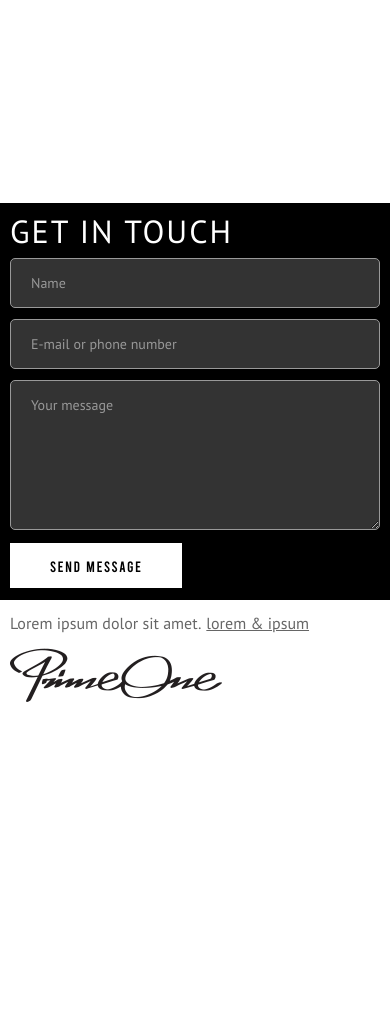
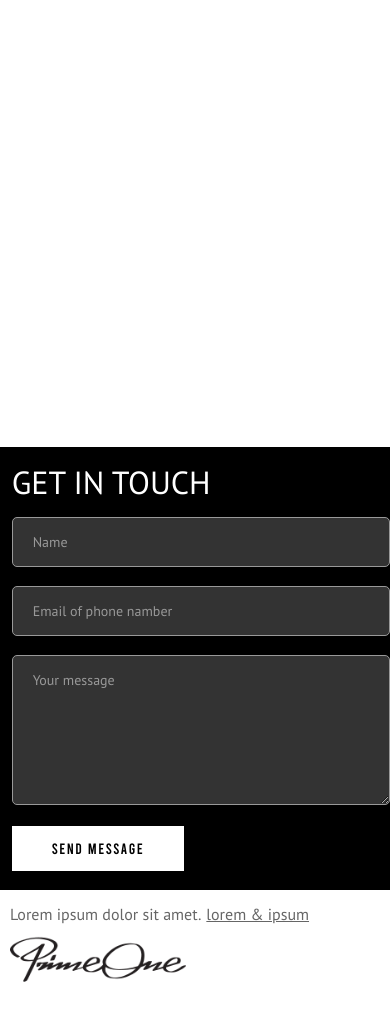
Before and after one commit to Dioneer/PrimeOne_grid_back, a website: page docs/index.html in a window 390 px wide. Shown: the part 2485-3497 px from the top of the page. Before the commit the page ends 3221 px from the top, so only its background shows below. Drawn offline with Linux system fonts and the light colour scheme; files whose address does not match are found by name.

Commit message:
ymap does not work normally with the grid. Solved by position abs

```diff
--- a/docs/css/style.css
+++ b/docs/css/style.css
@@ -159,8 +159,7 @@ footer {
 
 @font-face {
   font-family: "icontest";
-  src: url("../fonts/icontest.eot?mcyf60");
-  src: url("../fonts/icontest.eot?mcyf60#iefix") format("embedded-opentype"), url("../fonts/icontest.ttf?mcyf60") format("truetype"), url("../fonts/icontest.woff?mcyf60") format("woff"), url("../fonts/icontest.svg?mcyf60#icontest") format("svg");
+  src: url("../fonts/icontest.woff?mcyf60") format("woff2");
   font-weight: normal;
   font-style: normal;
   font-display: block;
@@ -656,7 +655,7 @@ footer {
   position: absolute;
   top: 0;
   left: 0;
-  width: 101%;
+  width: 100%;
   height: 100%;
   object-fit: cover;
   object-position: center;
@@ -767,67 +766,46 @@ footer {
   column-gap: 15px;
 }
 
-.contacts__row {
-  display: flex;
+.contacts {
+  display: grid;
+  grid-template-columns: repeat(2, 1fr);
+  grid-auto-rows: 1fr;
 }
 @media (max-width: 767.98px) {
-  .contacts__row {
-    flex-wrap: wrap;
+  .contacts {
+    grid-template-columns: 1fr;
   }
 }
 .contacts__column {
-  flex: 0 0 50%;
+  position: relative;
 }
-@media (max-width: 767.98px) {
-  .contacts__column {
-    flex: 0 0 100%;
-  }
-}
-
-.map-contacts {
-  height: 100%;
-  width: 100%;
-}
-@media (max-width: 767.98px) {
-  .map-contacts {
-    min-height: 200px;
-  }
+.contacts__contain {
+  padding: 5% 0px 5% 3%;
+  background: #000;
 }
 
 .form-contacts {
-  background: #000;
-  padding: 5% 10px 5% 4%;
-}
-@media (max-width: 479.98px) {
-  .form-contacts {
-    padding: 3% 10px;
-  }
+  max-width: 400px;
 }
 .form-contacts__title {
+  color: #fff;
   font-size: 2rem;
-  color: #fff;
-  text-transform: uppercase;
-  letter-spacing: 0.125rem;
-  margin: 0px 0px 3% 0px;
+  margin: 0px 0px 5% 0px;
+}
+.form-contacts__input {
+  margin: 0px 0px 5% 0px;
 }
 
-.form {
-  max-width: 380px;
-}
-.form__input {
-  margin: 0px 0px 3% 0px;
-}
-
-[class*=copyrights-pane] {
-  display: none;
+#map {
+  position: absolute;
+  top: 0;
+  left: 0;
+  width: 100%;
+  height: 100%;
 }
 
 [class*=ground-pane] {
   filter: grayscale(1);
-}
-
-#map {
-  max-width: 320px;
 }
 
 .footer {
@@ -855,15 +833,32 @@ footer {
   color: #666;
 }
 .footer__logo-footer {
-  justify-self: end;
+  width: 100%;
+  padding: 0px 0px 20% 0px;
   position: relative;
-}
-.footer__logo-footer img {
-  max-width: 100%;
 }
 @media (max-width: 767.98px) {
   .footer__logo-footer {
-    justify-self: start;
+    padding: 0px 0px 15% 0px;
+  }
+}
+@media (max-width: 479.98px) {
+  .footer__logo-footer {
+    padding: 0px 0px 20% 0px;
+  }
+}
+.footer__logo-footer img {
+  position: absolute;
+  top: 0;
+  left: 0;
+  width: 100%;
+  height: 100%;
+  object-fit: contain;
+  object-position: right;
+}
+@media (max-width: 767.98px) {
+  .footer__logo-footer img {
+    object-position: left;
   }
 }
 
@@ -989,7 +984,7 @@ html.popup-show {
 }
 
 .input {
-  display: flex;
+  display: grid;
   height: 3.125rem;
   padding: 5px 20px;
   border-radius: 5px;
--- a/docs/files/backend/router/middleware.js
+++ b/docs/files/backend/router/middleware.js
@@ -8,6 +8,7 @@ export const parserJSON = (req, res) => {
 	res.send = (code, ct, data) => {
 		res.setHeader('Access-Control-Allow-Origin', 'http://localhost:3030')
 		res.writeHead(code), { 'Content-Type': ct }
+		console.log(data);
 		res.end(JSON.stringify(data));
 	}
 };
--- a/docs/files/backend/savedata.json
+++ b/docs/files/backend/savedata.json
@@ -1 +1 @@
-{"userName":"sdf","userMessage":"werwer","userEmail":"ada@sdf.re","userPhone":"","add":"User sdf was saved"}
+{"userName":"asdasd","userMessage":"asd","userEmail":"asdasd@ads.sd","userPhone":"","add":"User asdasd was saved"}
--- a/docs/index.html
+++ b/docs/index.html
@@ -206,29 +206,27 @@
 	</div>
 </section>
 			<section class="contacts">
-	<div class="contacts__row">
 	<div class="contacts__column">
-			<div class="contacts__map map-contacts" id="map"></div>
+		<div class="contacts__map" id="map"></div>
 	</div>
 	<div class="contacts__column">
-			<div class="contacts__form form-contacts">
+		<div class="contacts__contain">
+			<form action="http://localhost:5050/save_user_message" method="POST" class="form form-contacts goto-error">
 				<div class="form-contacts__title">GET IN TOUCH</div>
-				<form action="http://localhost:5050/save_user_message" method="POST" class="form goto-error">
-					<div class="form__input">
-						<input type="text" data-value="Name" data-error="Enter your name" autocomplete="off" name="userName"
+				<div class="form-contacts__input">
+					<input type="text" data-value="Name" data-error="fill the field" autocomplete="off" name="userName"
 						class="input req">
 				</div>
-					<div class="form__input">
-						<input type="text" data-value="E-mail or phone number" data-error="Enter e-mail or phone number"
-							autocomplete="off" name="email_or_phone" class="input req">
+				<div class="form-contacts__input">
+					<input type="text" data-value="Email of phone namber" data-error="fill the field" autocomplete="off"
+						name="email_or_phone" class="input">
 				</div>
-					<div class="form__input">
-						<textarea data-value="Your message" data-error="Enter your message" autocomplete="off" name="message"
-							class="textarea req"></textarea>
+				<div class="form-contacts__input">
+					<textarea data-value="Your message" data-error="fill the field" autocomplete="off" name="message"
+						class="textarea"></textarea>
 				</div>
-					<button type="submit" class="form__btn btn btn_w"><span>SEND MESSAGE</span></button>
+				<button type="submit" class="form-contacts__button btn btn_w"><span>SEND MESSAGE</span></button>
 			</form>
-			</div>
 		</div>
 	</div>
 </section>
--- a/style.css
+++ /dev/null
@@ -1,48 +0,0 @@
-@font-face {
-  font-family: 'icontest';
-  src:  url('fonts/icontest.eot?mcyf60');
-  src:  url('fonts/icontest.eot?mcyf60#iefix') format('embedded-opentype'),
-    url('fonts/icontest.ttf?mcyf60') format('truetype'),
-    url('fonts/icontest.woff?mcyf60') format('woff'),
-    url('fonts/icontest.svg?mcyf60#icontest') format('svg');
-  font-weight: normal;
-  font-style: normal;
-  font-display: block;
-}
-
-[class^="icon-"], [class*=" icon-"] {
-  /* use !important to prevent issues with browser extensions that change fonts */
-  font-family: 'icontest' !important;
-  speak: never;
-  font-style: normal;
-  font-weight: normal;
-  font-variant: normal;
-  text-transform: none;
-  line-height: 1;
-
-  /* Better Font Rendering =========== */
-  -webkit-font-smoothing: antialiased;
-  -moz-osx-font-smoothing: grayscale;
-}
-
-.icon-position:before {
-  content: "\e900";
-}
-.icon-call:before {
-  content: "\e901";
-}
-.icon-mail:before {
-  content: "\e902";
-}
-.icon-fab:before {
-  content: "\e903";
-}
-.icon-twt:before {
-  content: "\e904";
-}
-.icon-inst:before {
-  content: "\e905";
-}
-.icon-google:before {
-  content: "\e906";
-}
```
Also changed, not shown: docs/css/style.min.css, docs/js/app.min.js, icontest.svg (deleted), 1 other file. Lines whose indentation alone changed are shown as unchanged.
